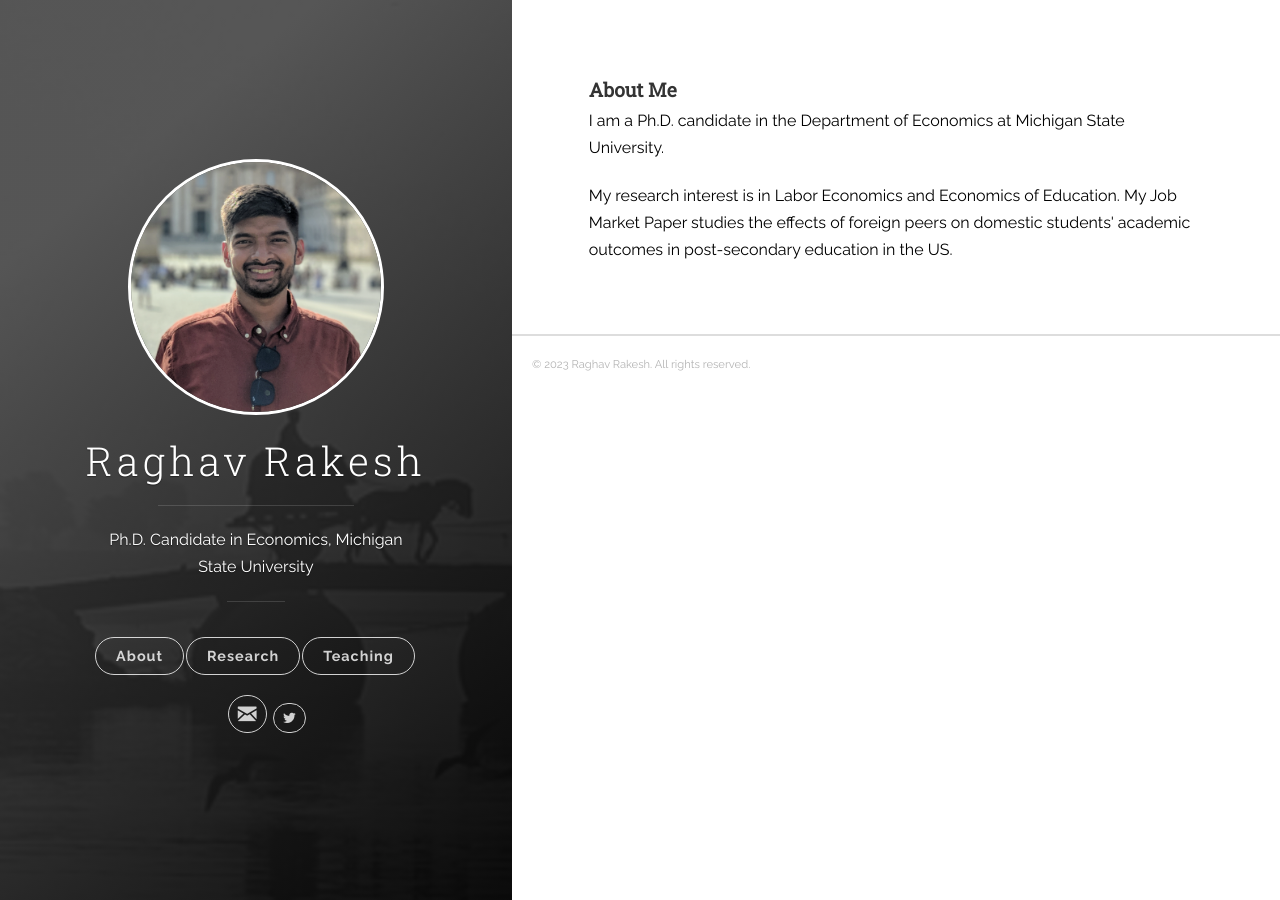
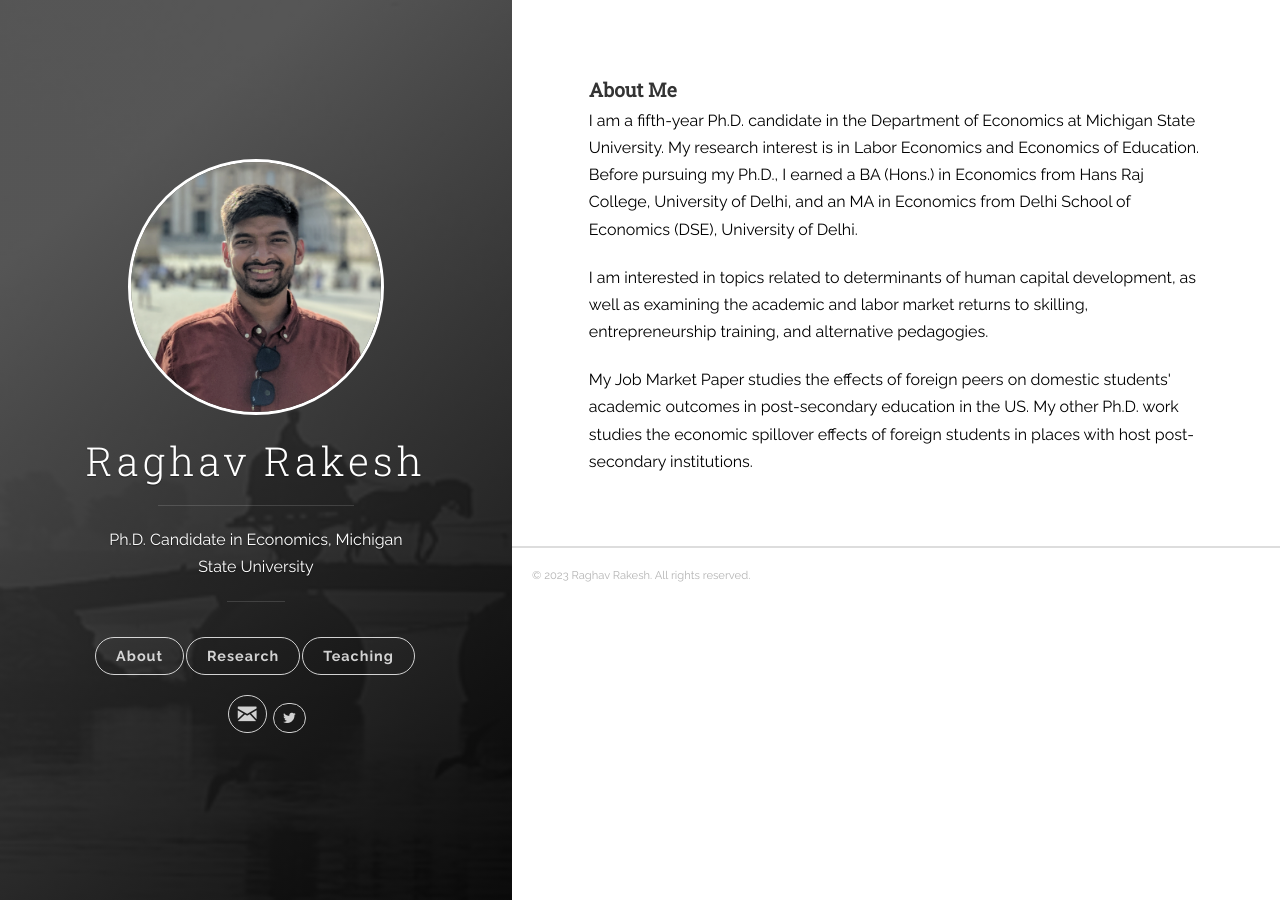
Before and after one commit to raghavrakesh/raghavrakesh.github.io, a Jekyll site: the page built from _posts/2018-06-14-about.markdown, in a window 1280 px wide. Built offline with Jekyll 4.4.1, drawn with Linux system fonts in a browser that asks for light colours.

Commit message:
Update 2018-06-14-about.markdown

```diff
--- a/_posts/2018-06-14-about.markdown
+++ b/_posts/2018-06-14-about.markdown
@@ -7,21 +7,8 @@ tags: [jekyll]
 
 <h4 style="margin-top:30px;" id="working-papers"><strong>About Me</strong></h4>
 
-<p><font color="#000000">I am a Ph.D. candidate in the Department of Economics at Michigan State University.</font></p>
+<p><font color="#000000">I am a fifth-year Ph.D. candidate in the Department of Economics at Michigan State University. My research interest is in Labor Economics and Economics of Education. Before pursuing my Ph.D., I earned a BA (Hons.) in Economics from Hans Raj College, University of Delhi, and an MA in Economics from Delhi School of Economics (DSE), University of Delhi. </font></p>
 
+<p><font color="#000000">I am interested in topics related to determinants of human capital development, as well as examining the academic and labor market returns to skilling, entrepreneurship training, and alternative pedagogies. </font></p>
 
-<p><font color="#000000"> My research interest is in Labor Economics and Economics of Education. My Job Market Paper studies the effects of foreign peers on domestic students' academic outcomes in post-secondary education in the US. </font></p>
-
-<!--
-<p style="color:#000000;">For more information, please see my <a href="{{ site.baseurl }}/files/CV_Anjali_P_Verma.pdf"><b><font face="Arial" color="#C35900">CV </font></b></a> or contact me at  <a href="mailto:{{ site.author.email }}" title="Email {{ site.author.email }}" target="_blank"><b><font face="Arial" color="#C35900">anjali.priya@utexas.edu</font></b></a>.</p>
-
-
-<h4 style="margin-top:40px;" id="working-papers"><b><font face="Arial"><u>Selected Papers:</u></font></b></h4>
-<p style="margin-top:10px;"><a href="{{ site.baseurl }}/files/Disruptive Interactions_JMP_Anjali P Verma.pdf" target="_blank"><font face="Arial" size="3" style="color:#C35900"><b>Disruptive Interactions: Long-run Peer Effects of Disciplinary Schools</b></font></a> - <font size="2" style="color:#606060;"> with A. Yonah Meiselman </font><font style="color:#000000;"></font></p>
-
-<p style="margin-top:-10px;"><a href="{{ site.baseurl }}/files/Clean Energy, Gender, and Labor Supply.pdf" target="_blank"><font face="Arial" size="3" style="color:#C35900"><b>Clean Energy Access: Gender Disparity, Health, and Labor Supply</b></font></a> - <font size="2" style="color:#606060;"> with Imelda,</font>
-<font size="3" style="color:#606060;">  <strong>Forthcoming, </strong></font> <font size="3" style="color:#000000;"><strong> Economic Journal</strong> </font></p>
-
-<p><font color="#000000"> To view my full research page, click <a href="https://anjalipverma.github.io/research/"><b><font face="Arial" color="#C35900"> here</font></b></a>.</font></p>
-
--->
+<p><font color="#000000">My Job Market Paper studies the effects of foreign peers on domestic students' academic outcomes in post-secondary education in the US. My other Ph.D. work studies the economic spillover effects of foreign students in places with host post-secondary institutions.  </font></p>
```
